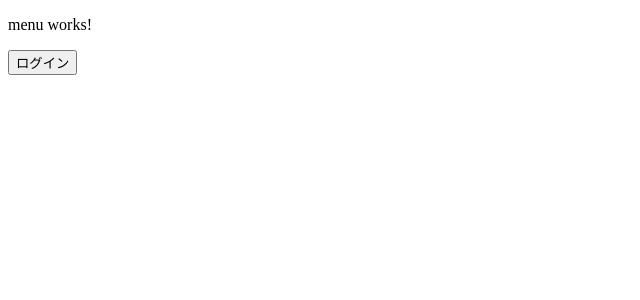
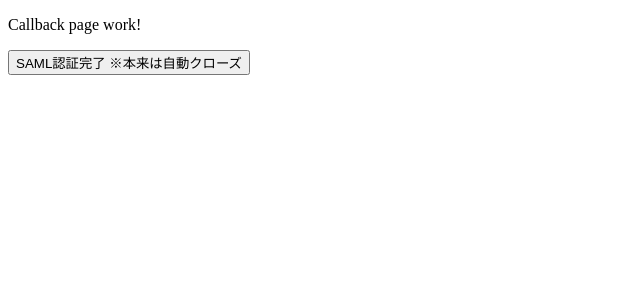
Before and after one commit to miyabi02/Angular-Saml, an Angular app: page /callback/api/auth in a window 1280 px wide. Before the commit this address led to /. Shown: the top 300 px of the page, without its empty margins (0-640 px from the left). Built offline with nearby package versions, Linux system fonts and the light colour scheme.

Commit message:
[update] WARN:リダイレクト用URL(画面)を用意

```diff
--- a/src/app/app-routing.module.ts
+++ b/src/app/app-routing.module.ts
@@ -1,7 +1,12 @@
 import { NgModule } from '@angular/core';
 import { RouterModule, Routes } from '@angular/router';
+import { MenuComponent } from './menu/menu.component';
+import { CallbackAuthComponent } from './callback-auth/callback-auth.component';
 
-const routes: Routes = [];
+const routes: Routes = [
+  { path: '', component: MenuComponent },
+  { path: 'callback/api/auth', component: CallbackAuthComponent}
+];
 
 @NgModule({
   imports: [RouterModule.forRoot(routes)],
--- a/src/app/app.component.html
+++ b/src/app/app.component.html
@@ -1 +1 @@
-<app-menu></app-menu>
+<router-outlet></router-outlet>
--- a/src/app/app.module.ts
+++ b/src/app/app.module.ts
@@ -6,11 +6,13 @@ import { AppComponent } from './app.component';
 import { HttpClientModule, HTTP_INTERCEPTORS } from '@angular/common/http';
 import { MenuComponent } from './menu/menu.component';
 import { SamlInterceptor } from './services/saml.interceptor';
+import { CallbackAuthComponent } from './callback-auth/callback-auth.component';
 
 @NgModule({
   declarations: [
     AppComponent,
-    MenuComponent
+    MenuComponent,
+    CallbackAuthComponent
   ],
   imports: [
     BrowserModule,
--- a/src/app/auth/auth-window.ts
+++ b/src/app/auth/auth-window.ts
@@ -36,15 +36,23 @@ export const showAuthWindow = (params: AuthenticationParams) => {
   const feature = `left=${left}, top=${top}, width=${width}, height=${height}`;
 
   const authWindow = window.open(params.url, target, feature);
-  authWindow?.addEventListener('authResult', (ev) => {
-    console.log("EventListener: showAuthWindow");
+  // authWindow?.addEventListener('authResult', (ev) => {
+  //   console.log("EventListener: showAuthWindow");
+  //   params.callback(ev.detail);
+  //   authWindow?.close();
+  // });
+
+  window.addEventListener('authResult', (ev) => {
+    console.log("EventListener: window.showAuthWindow");
     params.callback(ev.detail);
     authWindow?.close();
   });
+
 };
 
 export const sendResult = (result: ResultType) => {
   console.log("Callback: sendResult");
   const event = new CustomEvent<ResultType>('authResult', {detail: result});
   window.opener?.dispatchEvent(event);
+
 };
--- /dev/null
+++ b/src/app/callback-auth/callback-auth.component.html
@@ -0,0 +1,5 @@
+<p>Callback page work!</p>
+
+<button type="button" (click)="close()">
+  <span>SAML認証完了 ※本来は自動クローズ</span>
+</button>
--- /dev/null
+++ b/src/app/callback-auth/callback-auth.component.ts
@@ -0,0 +1,20 @@
+import { Component, OnInit } from '@angular/core';
+import * as authWindow from '../auth/auth-window';
+
+@Component({
+  selector: 'app-callback-auth',
+  templateUrl: './callback-auth.component.html',
+  styleUrls: ['./callback-auth.component.css']
+})
+export class CallbackAuthComponent implements OnInit {
+
+  constructor() { }
+
+  ngOnInit(): void {
+  }
+
+  close(): void {
+    // TODO: cookie or queryparamから結果とセッションIDを取得
+    authWindow.sendResult('success');
+  }
+}
--- a/src/app/menu/menu.component.ts
+++ b/src/app/menu/menu.component.ts
@@ -19,11 +19,9 @@ export class MenuComponent implements OnInit {
     // 認証済みチェックAPIをコール
     // this.api.isAuthenticatedbyUser().subscribe(i => this.info = i);
 
+    // * Angularアプリ(ダイアログ)のリダイレクト先を個別に用意。
     authWindow.showAuthWindow({url: 'http://localhost:3000/api/auth', callback: (ret) => console.log(ret)});
-
-    // TODO: sendResultメソッドをコールするための、APIサーバ→Angularアプリのリダイレクト先を用意する。
-
-    // TODO: 認証結果をもとに、画面の制御を実施する。
   }
 
+  // TODO: 認証結果を保存＆画面の制御を実施
 }
```
Also changed, not shown: src/app/callback-auth/callback-auth.component.css (added), 1 other file (tests, documents, lock files or other folders).
